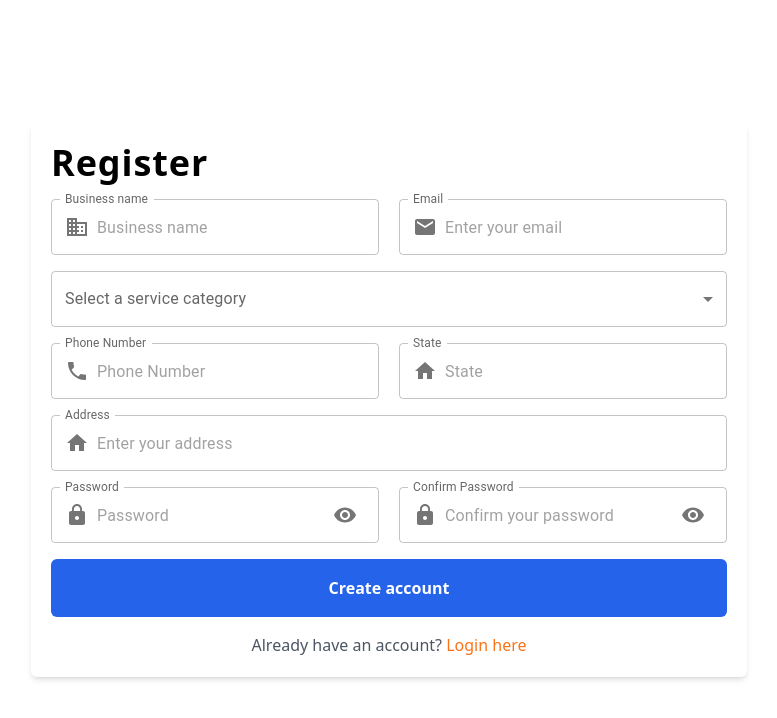
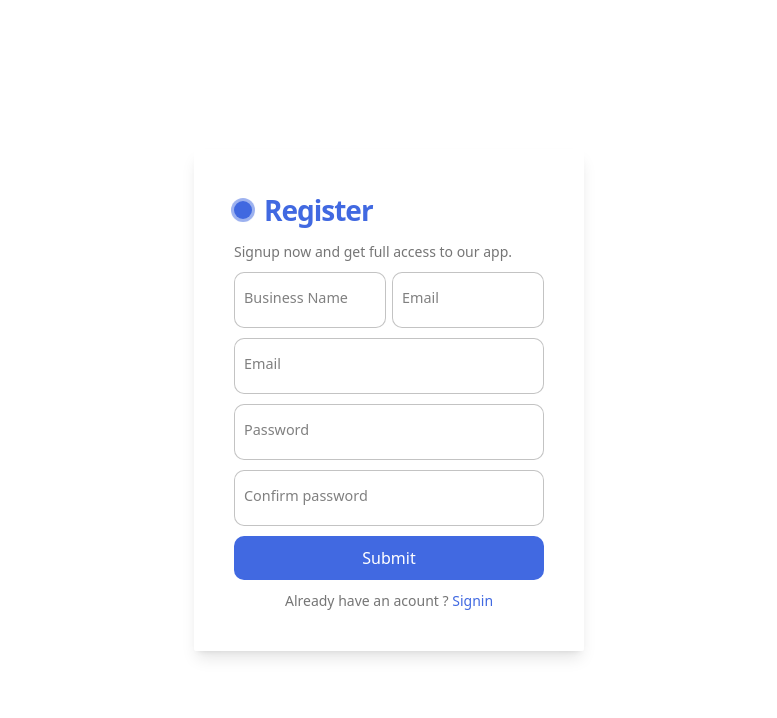
Before and after one commit to kafeelkazeem/giggle_fe, a React (Create React App) app: page / in a window 1280 px wide. Shown: the top 718 px of the page, without its empty margins (251-1028 px from the left). Built offline with nearby package versions, Linux system fonts and the light colour scheme.

Commit message:
added uiverse

```diff
--- a/package.json
+++ b/package.json
@@ -16,6 +16,7 @@
     "react-dom": "^18.3.1",
     "react-router-dom": "^6.26.2",
     "react-scripts": "5.0.1",
+    "styled-components": "^6.1.13",
     "web-vitals": "^2.1.4",
     "yup": "^1.4.0"
   },
--- a/src/pages/auth/register.js
+++ b/src/pages/auth/register.js
@@ -1,173 +1,181 @@
-import React, { useState } from 'react';
-import { TextField, IconButton, InputAdornment, MenuItem, Select, FormControl, InputLabel } from '@mui/material';
-import { Business, Email, Phone, Home, Visibility, VisibilityOff, Lock } from '@mui/icons-material';
+import React from "react";
+import styled from "styled-components";
 
 const Register = () => {
-  const [showPassword, setShowPassword] = useState(false);
-  const [showConfirmPassword, setShowConfirmPassword] = useState(false);
-  const [serviceCategory, setServiceCategory] = useState('');
+  return (
+    <StyledWrapper>
+      <div className="w-full h-screen flex justify-center items-center">
+      <div className="p-5 shadow-lg rounded-sm">
+      <form className="form">
+        <p className="title">Register </p>
+        <p className="message">Signup now and get full access to our app. </p>
+        <div className="flex">
+          <label>
+            <input required placeholder="" type="text" className="input" />
+            <span>Business Name</span>
+          </label>
 
-  const togglePasswordVisibility = () => {
-    setShowPassword(!showPassword);
-  };
+          <label>
+            <input required placeholder="" type="email" className="input" />
+            <span>Email</span>
+          </label>
+        </div>
 
-  const toggleConfirmPasswordVisibility = () => {
-    setShowConfirmPassword(!showConfirmPassword);
-  };
+        <label>
+          <input required placeholder="" type="email" className="input" />
+          <span>Email</span>
+        </label>
 
-  const handleServiceCategoryChange = (event) => {
-    setServiceCategory(event.target.value);
-  };
-
-  return (
-    <div className="w-full h-screen flex justify-center items-center">
-      <div className="h-fit p-5 flex flex-col overflow-hidden bg-white rounded-md shadow-md gap-4">
-        <h1 className="text-2xl lg:text-4xl tracking-wide text-left font-bold">Register</h1>
-        <div className="w-full flex flex-row gap-5">
-          <TextField
-            fullWidth
-            label="Business name"
-            placeholder="Business name"
-            InputProps={{
-              startAdornment: (
-                <InputAdornment position="start">
-                  <Business />
-                </InputAdornment>
-              ),
-            }}
-            variant="outlined"
-          />
-          <TextField
-            fullWidth
-            label="Email"
-            placeholder="Enter your email"
-            InputProps={{
-              startAdornment: (
-                <InputAdornment position="start">
-                  <Email />
-                </InputAdornment>
-              ),
-            }}
-            variant="outlined"
-          />
-        </div>
-        <FormControl fullWidth>
-          <InputLabel id="service-category-label">Select a service category</InputLabel>
-          <Select
-            labelId="service-category-label"
-            value={serviceCategory}
-            onChange={handleServiceCategoryChange}
-            label="Select a service category"
-            variant="outlined"
-          >
-            <MenuItem value="carpenter">Carpenter</MenuItem>
-            <MenuItem value="painter">Painter</MenuItem>
-            <MenuItem value="electrician">Electrician</MenuItem>
-            <MenuItem value="tailor">Tailor</MenuItem>
-            <MenuItem value="plumber">Plumber</MenuItem>
-          </Select>
-        </FormControl>
-        <div className="flex flex-row w-full gap-5">
-          <TextField
-            fullWidth
-            label="Phone Number"
-            placeholder="Phone Number"
-            InputProps={{
-              startAdornment: (
-                <InputAdornment position="start">
-                  <Phone />
-                </InputAdornment>
-              ),
-            }}
-            variant="outlined"
-          />
-          <TextField
-            fullWidth
-            label="State"
-            placeholder="State"
-            InputProps={{
-              startAdornment: (
-                <InputAdornment position="start">
-                  <Home />
-                </InputAdornment>
-              ),
-            }}
-            variant="outlined"
-          />
-        </div>
-        <TextField
-          fullWidth
-          label="Address"
-          placeholder="Enter your address"
-          InputProps={{
-            startAdornment: (
-              <InputAdornment position="start">
-                <Home />
-              </InputAdornment>
-            ),
-          }}
-          variant="outlined"
-        />
-        <div className="w-full flex flex-row gap-5">
-          <TextField
-            fullWidth
-            label="Password"
-            placeholder="Password"
-            type={showPassword ? 'text' : 'password'}
-            InputProps={{
-              startAdornment: (
-                <InputAdornment position="start">
-                  <Lock />
-                </InputAdornment>
-              ),
-              endAdornment: (
-                <InputAdornment position="end">
-                  <IconButton onClick={togglePasswordVisibility}>
-                    {showPassword ? <VisibilityOff /> : <Visibility />}
-                  </IconButton>
-                </InputAdornment>
-              ),
-            }}
-            variant="outlined"
-          />
-          <TextField
-            fullWidth
-            label="Confirm Password"
-            placeholder="Confirm your password"
-            type={showConfirmPassword ? 'text' : 'password'}
-            InputProps={{
-              startAdornment: (
-                <InputAdornment position="start">
-                  <Lock />
-                </InputAdornment>
-              ),
-              endAdornment: (
-                <InputAdornment position="end">
-                  <IconButton onClick={toggleConfirmPasswordVisibility}>
-                    {showConfirmPassword ? <VisibilityOff /> : <Visibility />}
-                  </IconButton>
-                </InputAdornment>
-              ),
-            }}
-            variant="outlined"
-          />
-        </div>
-        <div>
-          <button
-            type="submit"
-            className="inline-flex items-center justify-center w-full px-4 py-4 text-base font-semibold text-white transition-all duration-200 bg-blue-600 border border-transparent rounded-md focus:outline-none hover:bg-blue-700"
-          >
-            Create account
-          </button>
-        </div>
-        <div className="text-center">
-          <p className="text-base text-gray-600">
-            Already have an account? <a href="#" className="font-medium text-orange-500 transition-all duration-200 hover:text-orange-600 hover:underline">Login here</a>
-          </p>
-        </div>
+        <label>
+          <input required placeholder="" type="password" className="input" />
+          <span>Password</span>
+        </label>
+        <label>
+          <input required placeholder="" type="password" className="input" />
+          <span>Confirm password</span>
+        </label>
+        <button className="submit">Submit</button>
+        <p className="signin">
+          Already have an acount ? <a href="#">Signin</a>{" "}
+        </p>
+      </form>
       </div>
-    </div>
+      </div>
+    </StyledWrapper>
   );
 };
 
+const StyledWrapper = styled.div`
+  .form {
+  display: flex;
+  flex-direction: column;
+  gap: 10px;
+  max-width: 350px;
+  background-color: #fff;
+  padding: 20px;
+  border-radius: 20px;
+  position: relative;
+}
+
+.title {
+  font-size: 28px;
+  color: royalblue;
+  font-weight: 600;
+  letter-spacing: -1px;
+  position: relative;
+  display: flex;
+  align-items: center;
+  padding-left: 30px;
+}
+
+.title::before,.title::after {
+  position: absolute;
+  content: "";
+  height: 16px;
+  width: 16px;
+  border-radius: 50%;
+  left: 0px;
+  background-color: royalblue;
+}
+
+.title::before {
+  width: 18px;
+  height: 18px;
+  background-color: royalblue;
+}
+
+.title::after {
+  width: 18px;
+  height: 18px;
+  animation: pulse 1s linear infinite;
+}
+
+.message, .signin {
+  color: rgba(88, 87, 87, 0.822);
+  font-size: 14px;
+}
+
+.signin {
+  text-align: center;
+}
+
+.signin a {
+  color: royalblue;
+}
+
+.signin a:hover {
+  text-decoration: underline royalblue;
+}
+
+.flex {
+  display: flex;
+  width: 100%;
+  gap: 6px;
+}
+
+.form label {
+  position: relative;
+}
+
+.form label .input {
+  width: 100%;
+  padding: 10px 10px 20px 10px;
+  outline: 0;
+  border: 1px solid rgba(105, 105, 105, 0.397);
+  border-radius: 10px;
+}
+
+.form label .input + span {
+  position: absolute;
+  left: 10px;
+  top: 15px;
+  color: grey;
+  font-size: 0.9em;
+  cursor: text;
+  transition: 0.3s ease;
+}
+
+.form label .input:placeholder-shown + span {
+  top: 15px;
+  font-size: 0.9em;
+}
+
+.form label .input:focus + span,.form label .input:valid + span {
+  top: 30px;
+  font-size: 0.7em;
+  font-weight: 600;
+}
+
+.form label .input:valid + span {
+  color: green;
+}
+
+.submit {
+  border: none;
+  outline: none;
+  background-color: royalblue;
+  padding: 10px;
+  border-radius: 10px;
+  color: #fff;
+  font-size: 16px;
+  transform: .3s ease;
+}
+
+.submit:hover {
+  background-color: rgb(56, 90, 194);
+}
+
+@keyframes pulse {
+  from {
+    transform: scale(0.9);
+    opacity: 1;
+  }
+
+  to {
+    transform: scale(1.8);
+    opacity: 0;
+  }
+}
+`;
+
 export default Register;
```
Also changed, not shown: 1 other file (tests, documents, lock files or other folders).
